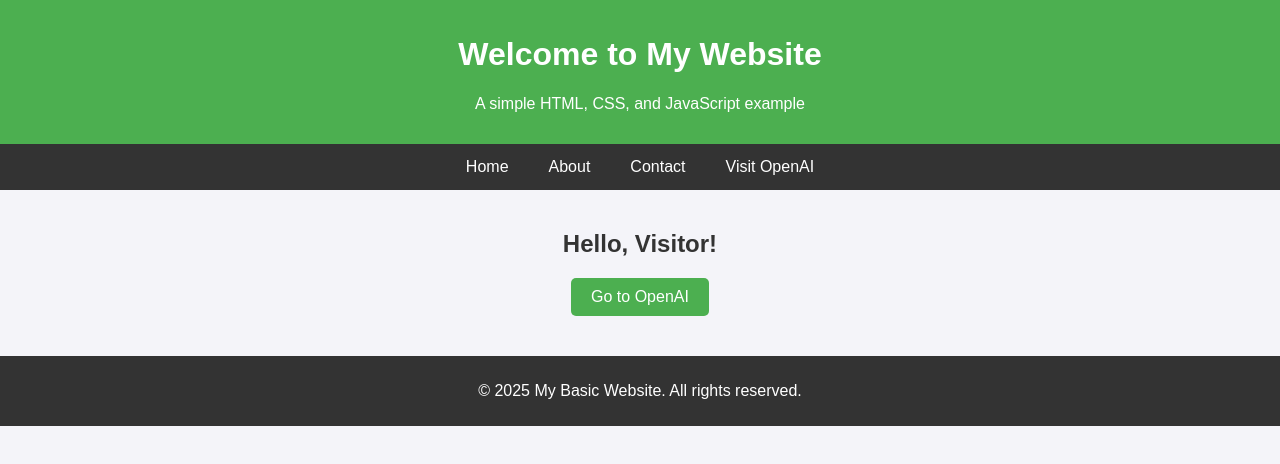
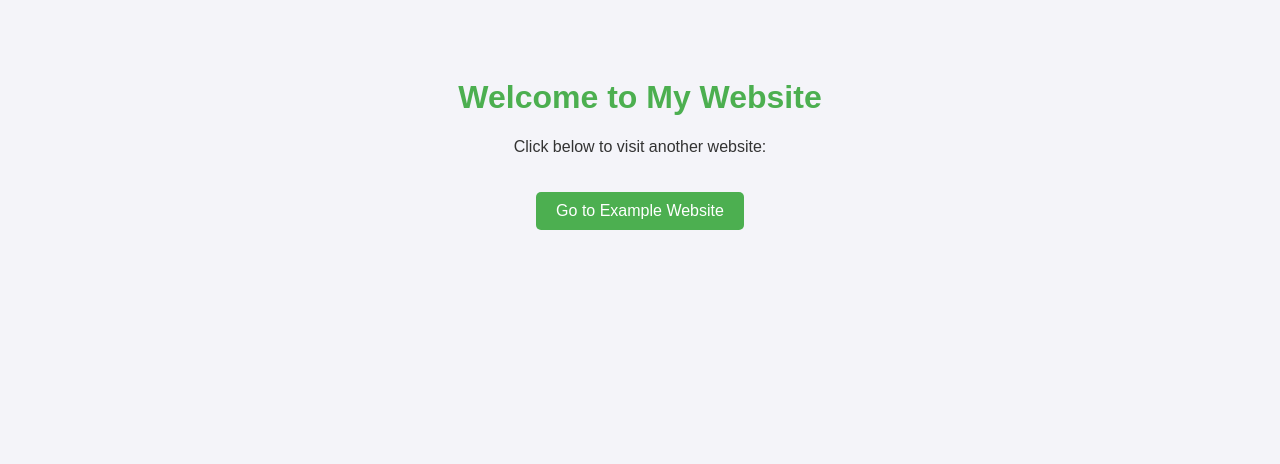
Before and after one commit to gangalamlasya/Lasyademo2, a plain HTML site: page index.html in a window 1280 px wide. Drawn offline with Linux system fonts and the light colour scheme.

Commit message:
Update index.html

```diff
--- a/index.html
+++ b/index.html
@@ -7,81 +7,35 @@
   <style>
     body {
       font-family: Arial, sans-serif;
-      margin: 0;
-      padding: 0;
-      background: #f4f4f9;
+      text-align: center;
+      background-color: #f4f4f9;
       color: #333;
+      padding: 50px;
     }
-    header {
+    h1 {
+      color: #4CAF50;
+    }
+    a {
+      display: inline-block;
+      margin-top: 20px;
+      padding: 10px 20px;
       background: #4CAF50;
       color: white;
-      padding: 15px;
-      text-align: center;
+      text-decoration: none;
+      border-radius: 5px;
     }
-    nav {
-      background: #333;
-      display: flex;
-      justify-content: center;
-    }
-    nav a {
-      color: white;
-      padding: 14px 20px;
-      text-decoration: none;
-      display: block;
-    }
-    nav a:hover {
-      background: #575757;
-    }
-    .container {
-      padding: 20px;
-      text-align: center;
-    }
-    button {
-      background: #4CAF50;
-      border: none;
-      padding: 10px 20px;
-      color: white;
-      font-size: 16px;
-      border-radius: 5px;
-      cursor: pointer;
-    }
-    button:hover {
+    a:hover {
       background: #45a049;
-    }
-    footer {
-      background: #333;
-      color: white;
-      text-align: center;
-      padding: 10px;
-      margin-top: 20px;
     }
   </style>
 </head>
 <body>
 
-  <header>
-    <h1>Welcome to My Website</h1>
-    <p>A simple HTML, CSS, and JavaScript example</p>
-  </header>
+  <h1>Welcome to My Website</h1>
+  <p>Click below to visit another website:</p>
 
-  <nav>
-    <a href="#">Home</a>
-    <a href="#">About</a>
-    <a href="#">Contact</a>
-    <!-- Link to another website -->
-    <a href="https://openai.com" target="_blank">Visit OpenAI</a>
-  </nav>
-
-  <div class="container">
-    <h2>Hello, Visitor!</h2>
-    <p id="message"></p>
-    <!-- Button that opens website instead of changing text -->
-    <button onclick="window.open('https://openai.com', '_blank')">Go to OpenAI</button>
-  </div>
-
-  <footer>
-    <p>© 2025 My Basic Website. All rights reserved.</p>
-  </footer>
+  <!-- Linking to another website -->
+  <a href="https://example.com" target="_blank">Go to Example Website</a>
 
 </body>
 </html>
```
